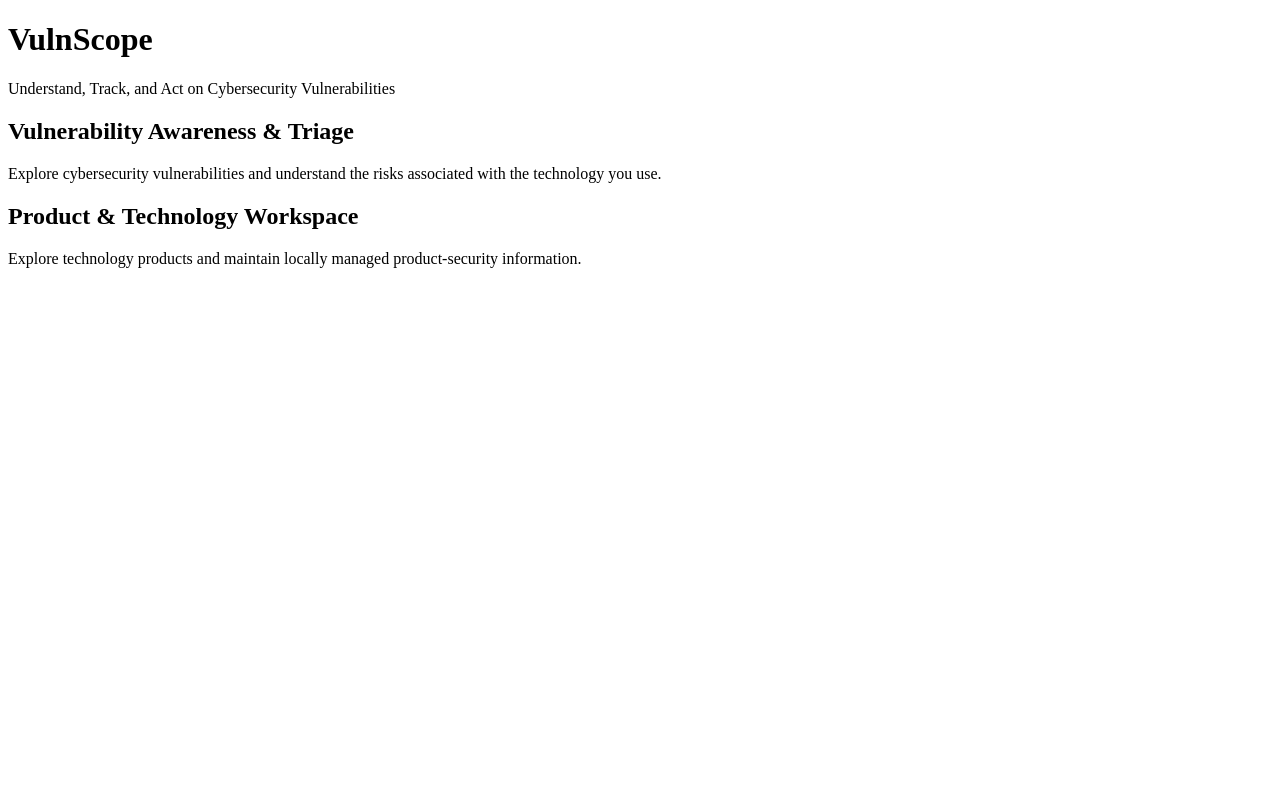
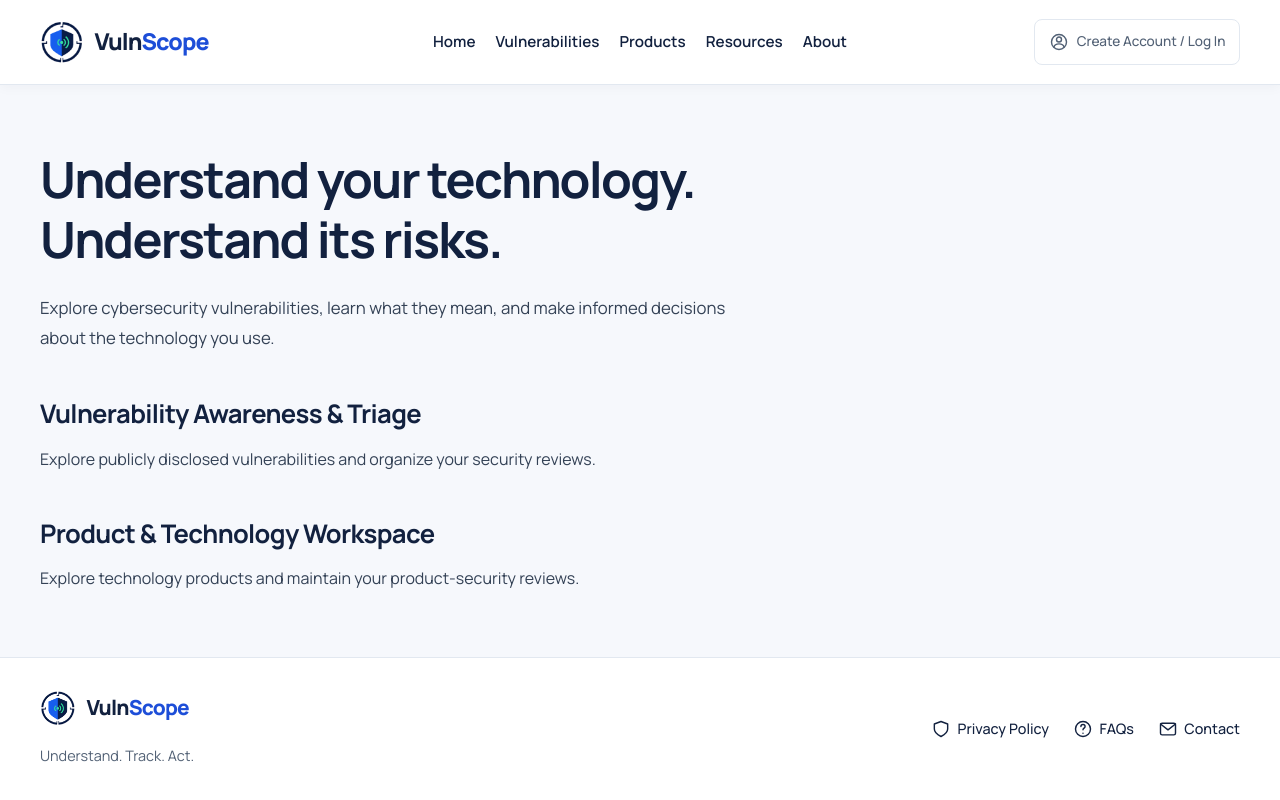
Before and after one commit to jpaintsil-neu/vulnscope, a website: page public/index.html in a window 1280 px wide. Drawn offline with Linux system fonts and the light colour scheme.

Commit message:
Update homepage introduction and shared layout

```diff
--- a/public/index.html
+++ b/public/index.html
@@ -1,33 +1,77 @@
 <!doctype html>
 <html lang="en">
   <head>
+    <!-- Page metadata and responsive sizing. -->
     <meta charset="UTF-8" />
     <meta name="viewport" content="width=device-width, initial-scale=1.0" />
-    <title>VulnScope</title>
+    <meta
+      name="description"
+      content="Explore cybersecurity vulnerabilities and technology products with VulnScope."
+    />
+    <title>VulnScope — Home</title>
+
+    <!-- Browser tab branding. -->
+    <link rel="icon" type="image/png" href="/images/logo.png" />
+
+    <!-- Load the shared font. -->
+    <link rel="preconnect" href="https://fonts.googleapis.com" />
+    <link
+      rel="preconnect"
+      href="https://fonts.gstatic.com"
+      crossorigin="anonymous"
+    />
+    <link
+      href="https://fonts.googleapis.com/css2?family=Manrope:wght@400;500;600;700;800&display=swap"
+      rel="stylesheet"
+    />
+
+    <!-- Shared styles and layout module. -->
+    <link rel="stylesheet" href="/css/styles.css" />
+    <script type="module" src="/js/layout.js"></script>
   </head>
 
   <body>
-    <header>
-      <h1>VulnScope</h1>
-      <p>Understand, Track, and Act on Cybersecurity Vulnerabilities</p>
-    </header>
+    <!-- Keyboard shortcut to content. -->
+    <a class="skip-link" href="#main-content">Skip to main content</a>
 
-    <main>
-      <section>
-        <h2>Vulnerability Awareness & Triage</h2>
+    <!-- Header populated by layout.js. -->
+    <header id="site-header" class="site-header"></header>
+
+    <!-- Starter homepage content. -->
+    <main id="main-content" class="page-container" tabindex="-1">
+      <!-- Balanced homepage headline. -->
+      <h1>
+        <span class="hero-line">Understand your technology.</span>
+        <span class="hero-line">Understand its risks.</span>
+      </h1>
+
+      <p class="page-intro">
+        Explore cybersecurity vulnerabilities, learn what they mean, and make
+        informed decisions about the technology you use.
+      </p>
+
+      <!-- Vulnerability workspace introduction. -->
+      <section aria-labelledby="vulnerabilities-heading">
+        <h2 id="vulnerabilities-heading">
+          Vulnerability Awareness &amp; Triage
+        </h2>
         <p>
-          Explore cybersecurity vulnerabilities and understand the risks
-          associated with the technology you use.
+          Explore publicly disclosed vulnerabilities and organize your security
+          reviews.
         </p>
       </section>
 
-      <section>
-        <h2>Product & Technology Workspace</h2>
+      <!-- Product workspace introduction. -->
+      <section aria-labelledby="products-heading">
+        <h2 id="products-heading">Product &amp; Technology Workspace</h2>
         <p>
-          Explore technology products and maintain locally managed
-          product-security information.
+          Explore technology products and maintain your product-security
+          reviews.
         </p>
       </section>
     </main>
+
+    <!-- Footer populated by layout.js. -->
+    <footer id="site-footer" class="site-footer"></footer>
   </body>
 </html>
```
